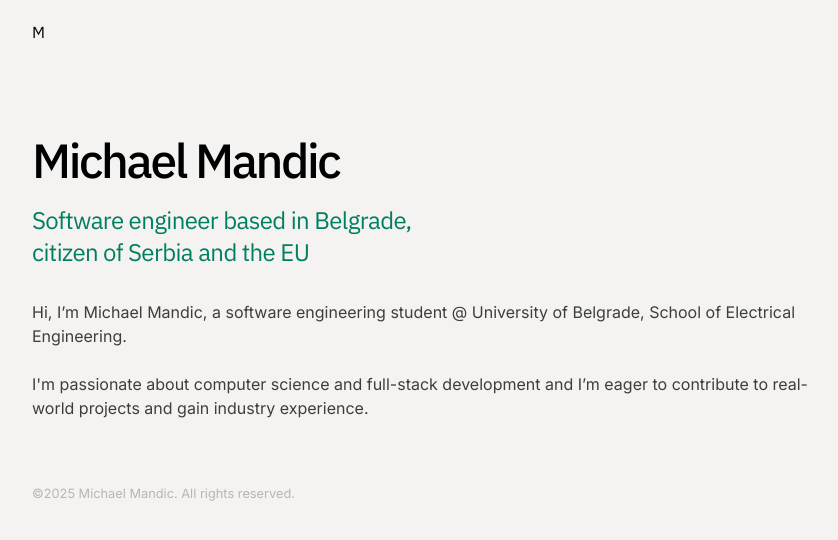
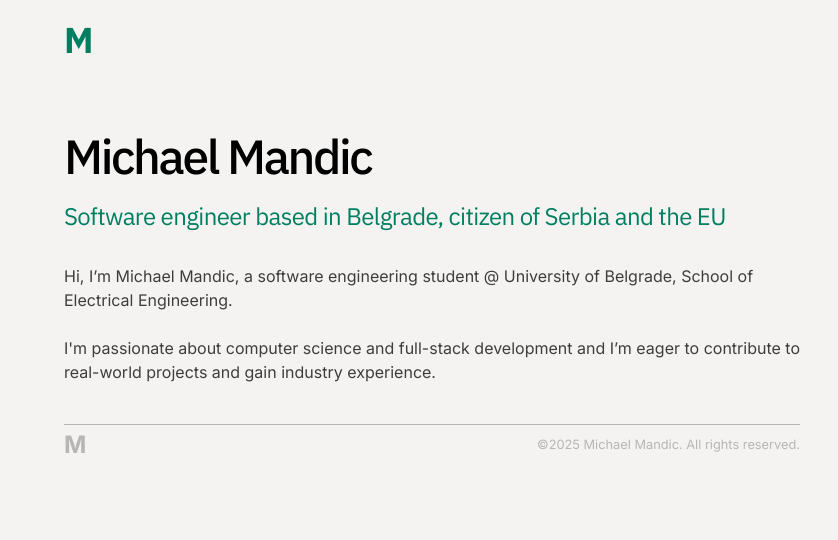
Before and after one commit to michaelmandic/personal-website, an Astro site: page / in a window 1280 px wide. Shown: the whole page, without its empty margins (208-1046 px from the left). Built offline with nearby package versions, Linux system fonts and the light colour scheme; Astro itself is replaced by a stand-in of ours.

Commit message:
added some polish

```diff
--- a/src/components/Footer.astro
+++ b/src/components/Footer.astro
@@ -1,5 +1,7 @@
-<footer class="mt-15">
-  <small class="text-black/25 dark:text-white/25"
-    >©2025 Michael Mandic. All rights reserved.</small
-  >
+<footer class="mt-10 text-black/25 dark:text-white/25">
+  <hr class="text-black/25 dark:text-white/25" />
+  <div class="flex items-center justify-between py-1">
+    <span class="text-2xl font-bold">M</span>
+    <small>©2025 Michael Mandic. All rights reserved.</small>
+  </div>
 </footer>
--- a/src/components/NavBar.astro
+++ b/src/components/NavBar.astro
@@ -2,7 +2,11 @@
   class="w-full flex flex-row justify-between items-center py-5 font-display"
 >
   <div id="nav-links">
-    <a id="logo" href="/">M</a>
+    <a
+      id="logo"
+      href="/"
+      class="dark:text-green-3 text-green-5 font-bold text-4xl">M</a
+    >
     <ol></ol>
   </div>
   <div id="nav-icons"></div>
--- a/src/layouts/BaseLayout.astro
+++ b/src/layouts/BaseLayout.astro
@@ -21,10 +21,10 @@ const { pageTitle } = Astro.props;
 		<title>Michael Mandic</title>
 	</head>
 	<body class="">
-		<div class="content-wrapper">
+		<div class="content-wrapper max-w-3xl mx-auto px-4">
 			<NavBar />
-			<main>
-				<h1 class="mb-2 mt-15">{pageTitle}</h1>
+			<main class="mt-10">
+				<h1 class="mb-2 ">{pageTitle}</h1>
 				<slot />
 			</main>
 			<Footer />
--- a/src/pages/index.astro
+++ b/src/pages/index.astro
@@ -6,7 +6,7 @@ import BaseLayout from "../layouts/BaseLayout.astro";
   <p
     class="text-2xl text-green-5 dark:text-green-3 font-display tracking-tight mb-8 font-normal"
   >
-    Software engineer based in Belgrade,<br />citizen of Serbia and the EU
+    Software engineer based in Belgrade, citizen of Serbia and the EU
   </p>
   <p class="dark:text-white/75 text-black/75">
     Hi, I’m Michael Mandic, a software engineering student @ University of
--- a/src/styles/global.css
+++ b/src/styles/global.css
@@ -35,11 +35,6 @@ body {
   }
 }
 
-.content-wrapper {
-  max-width: 50rem;
-  margin-inline: auto;
-}
-
 h1,
 h2,
 h3,
```
